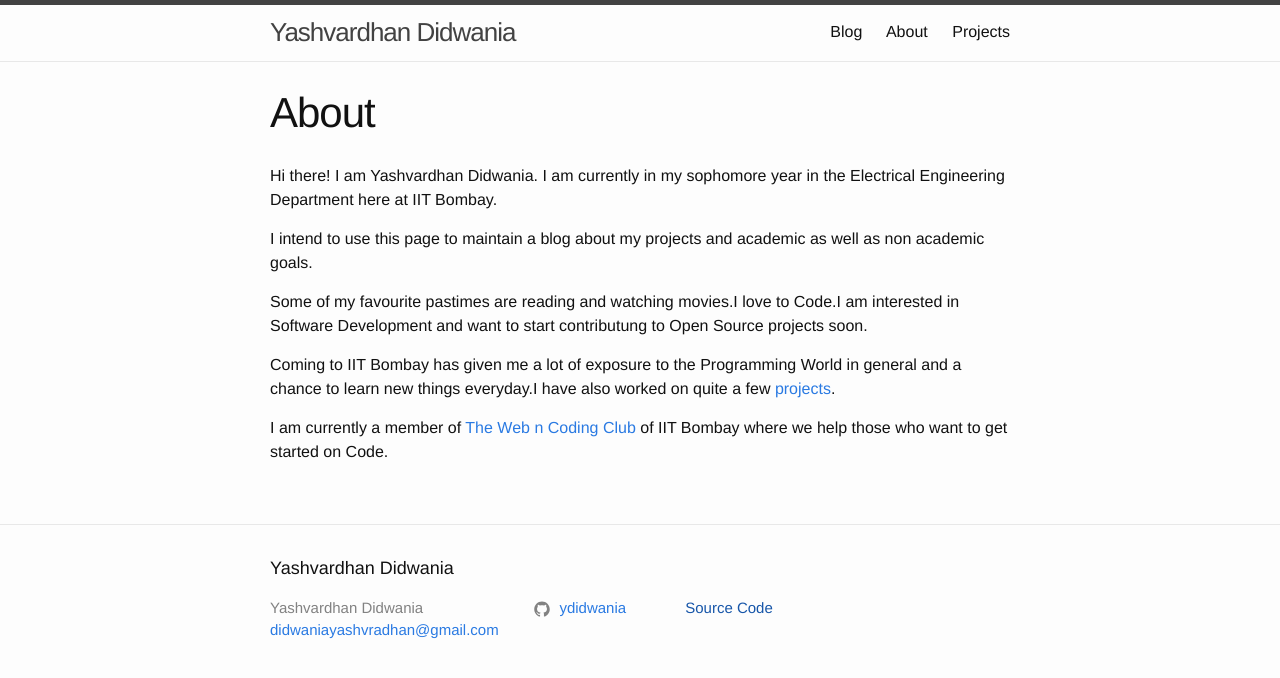
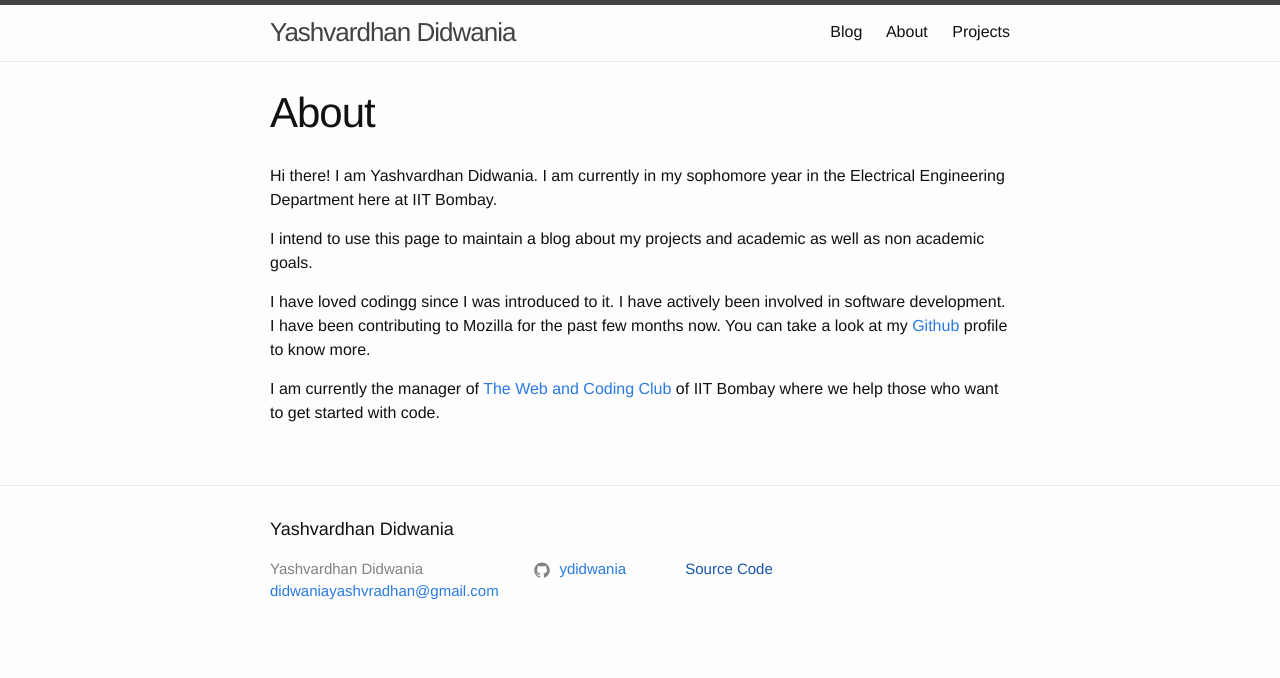
Before and after one commit to ydidwania/ydidwania.github.io, a Jekyll site: the page built from index.md, in a window 1280 px wide. Shown: the top 678 px of the page. Built offline with Jekyll 4.4.1, drawn with Linux system fonts in a browser that asks for light colours.

Commit message:
updated about

```diff
--- a/index.md
+++ b/index.md
@@ -3,16 +3,15 @@ layout: page
 title: About
 ---
 
-Hi there! I am Yashvardhan Didwania. I am currently in  my sophomore year in the Electrical Engineering Department  here at IIT Bombay.
+Hi there! I am Yashvardhan Didwania. I am currently in my sophomore year in the Electrical Engineering Department here at IIT Bombay.
 
 I intend to use this page to maintain a blog about
 my projects and academic as well as non academic goals.
 
-Some of my favourite pastimes are reading and watching movies.I love to Code.I am interested in Software Development and want to start contributung to Open Source projects soon.
+I have loved codingg since I was introduced to it. I have actively been involved in software development. I have been contributing to Mozilla for the past few months now. You can take a look at my [Github][github] profile to know more.
 
-Coming to IIT Bombay has given me a lot of exposure to the Programming World in general and a chance to learn new things everyday.I have also worked on quite a few [projects][projects].
-
-I am currently a member of [The Web n Coding Club][WnCC] of IIT Bombay where we help those who want to get started on Code.
+I am currently the manager of [The Web and Coding Club][WnCC] of IIT Bombay where we help those who want to get started with code.
 
 [projects]: /projects
 [WnCC]: http://wncc-iitb.org
+[github]: http://github.com/ydidwania
```
